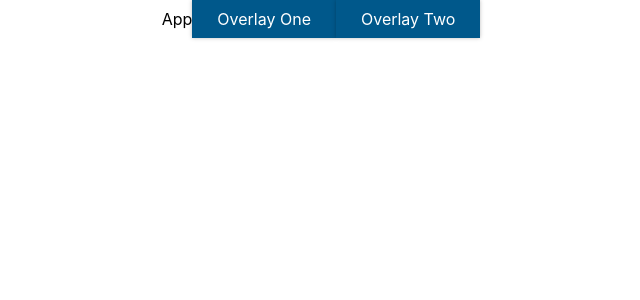
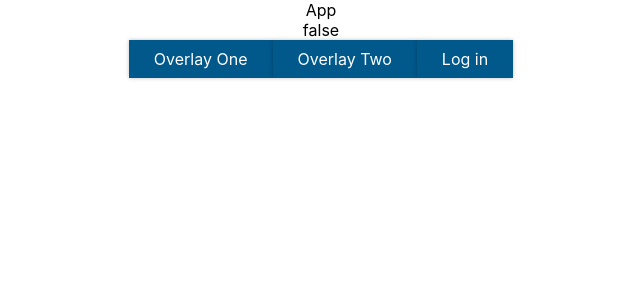
Before and after one commit to VictoriaStudios/udemy, a React (Create React App) app: page / in a window 1280 px wide. Shown: the top 300 px of the page, without its empty margins (319-959 px from the left). Built offline with nearby package versions, Linux system fonts and the light colour scheme.

Commit message:
Started implementation of context store

```diff
--- a/src/App.js
+++ b/src/App.js
@@ -1,8 +1,10 @@
 import './App.css';
-import { useState, useEffect, useReducer } from 'react';
+import { useState, useEffect, useReducer, useContext } from 'react';
 import { ErrorModal } from './components/ErrorModal';
 import Button from './components/Button';
+import TestContext, { TestContextProvider } from './components/store/TestContext';
 
+//an example of useReducer
 const modalReducer = (state, action) => {
   switch (action.type) {
     case 'USER_ERROR_ONE_ENABLE':
@@ -22,40 +24,13 @@ function App() {
 
 
   const [modalState, dispatchModal] = useReducer(modalReducer, {errorOneOpen:false, errorTwoOpen: false})
-
-  //classical states commented out, using reducer state instead
-
-  // const [errorOpen, setErrorOpen] = useState(false)
-  // const [errorTwoOpen, setErrorTwoOpen] = useState(false)
-  // const handleOpenErrorModal = () => {
-  //   localStorage.setItem ('error', 'true')
-  //   setErrorOpen (true)
-  // }
-  // const handleCloseErrorModal = () => {
-  //   localStorage.setItem ('error', 'false')
-  //   setErrorOpen (false)
-  // }
-  // const handleOpenErrorTwoModal = () => {
-  //   localStorage.setItem ('errorTwo', 'true')
-  //   setErrorTwoOpen (true)
-  // }
-  // const handleCloseErrorTwoModal = () => {
-  //   localStorage.setItem ('errorTwo', 'false')
-  //   setErrorTwoOpen (false)
-  // }
-
-  // useEffect(() => {
-  //   if (localStorage.getItem('error') === 'true') handleOpenErrorModal()
-  //   else handleCloseErrorModal ()
-  //   if (localStorage.getItem('errorTwo') === 'true') handleOpenErrorTwoModal()
-  //   else handleCloseErrorTwoModal ()
-  // }, [])
-
-
+  const ctx = useContext(TestContext)
 
   return (
+<TestContextProvider>
     <div className="App">
       App
+      <p>{ctx.loggedIn.toString()}</p>
       <Button  onClick={() => dispatchModal({type:'USER_ERROR_ONE_ENABLE', val:true})}>
         Overlay One
       </Button>
@@ -64,7 +39,17 @@ function App() {
       </Button>
       {modalState.errorOneOpen? (<ErrorModal onClose={() => dispatchModal({type:'USER_ERROR_ONE_ENABLE', val:false})} header={"header1"} />): ("")}
       {modalState.errorTwoOpen? (<ErrorModal onClose={() => dispatchModal({type:'USER_ERROR_TWO_ENABLE', val:false})} header={"header2"} />): ("")}
+      {!ctx.loggedIn ? (
+        <Button onClick={() => ctx.onLogin()}>
+          Log in
+        </Button>
+      ):(
+        <Button onClick={() => ctx.onLogout()}>
+        Log out
+      </Button>
+      )}
     </div>
+    </TestContextProvider>
   );
 }
 
--- /dev/null
+++ b/src/components/store/TestContext.js
@@ -0,0 +1,22 @@
+import React, { useState } from "react"
+
+const TestContext = React.createContext({
+    loggedIn: false,
+    onLogin: () => { },
+    onLogout: () => { },
+}
+)
+
+export const TestContextProvider = (props) => {
+    const [loggedIn, setLoggedIn] = useState(false)
+
+    const handleLogIn = () => setLoggedIn(true)
+    const handleLogOut = () => setLoggedIn(false)
+
+    return (
+        <TestContext.Provider value={{ loggedIn: loggedIn, onLogout: handleLogOut, onLogin: handleLogIn }}>{props.children}</TestContext.Provider>
+    )
+
+}
+
+export default TestContext
```
